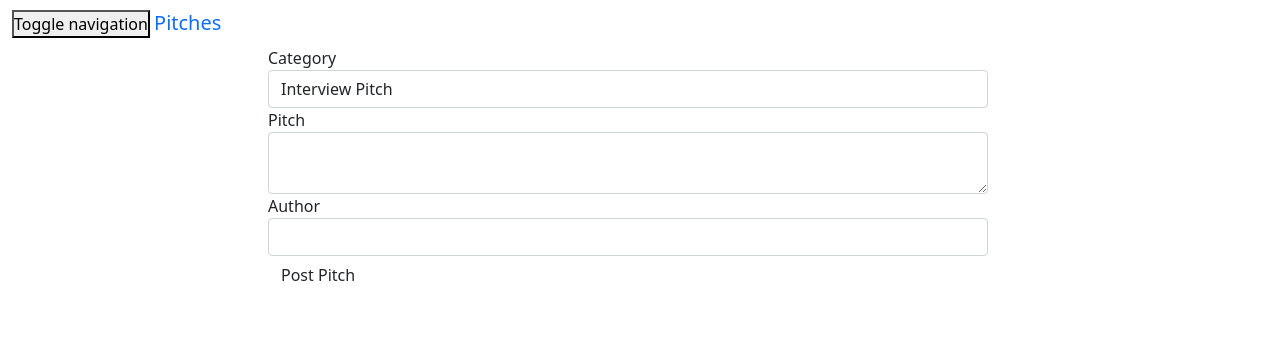
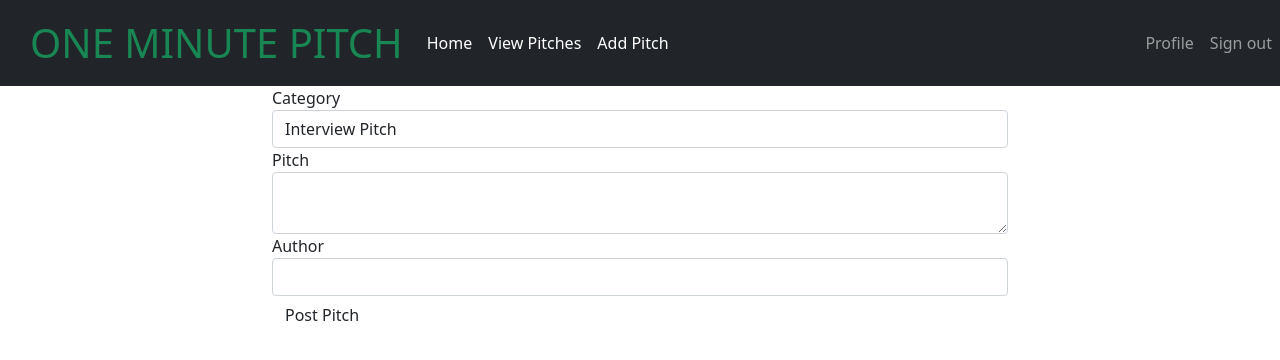
Before and after one commit to melissa-koi/one-minute-pitch, a Flask app: page /new_post in a window 1280 px wide. Shown: the top 360 px of the page. Run offline with Flask 2, Linux system fonts and the light colour scheme; the visitor is signed in with stand-in values (Sample User, id 1); data comes from the database, SQL or seed files in the repository; some libraries are stand-ins or nearby versions.

Commit message:
add email, fix navbar and profile page

```diff
--- a/app/__init__.py
+++ b/app/__init__.py
@@ -5,6 +5,7 @@ from flask_sqlalchemy import SQLAlchemy
 from flask_login import LoginManager
 from flask_mail import Mail
 from flask_simplemde import SimpleMDE
+from flask_uploads import UploadSet, configure_uploads, IMAGES
 
 bootstrap = Bootstrap()
 db = SQLAlchemy()
@@ -13,6 +14,7 @@ login_manager.session_protection = 'strong'
 login_manager.login_view = 'auth.login'
 mail = Mail()
 simple = SimpleMDE()
+photos = UploadSet('photos', IMAGES)
 
 def create_app(config_name):
 
@@ -29,7 +31,7 @@ def create_app(config_name):
     simple.init_app(app)
 
     #Configure UploadSet
-
+    configure_uploads(app, photos)
     mail.init_app(app)
 
 
--- a/app/auth/views.py
+++ b/app/auth/views.py
@@ -4,7 +4,7 @@ from ..models import User
 from .forms import LoginForm, RegistrationForm
 from .. import db
 from flask_login import login_user, logout_user, login_required
-
+from ..email import mail_message
 
 @auth.route('/register',methods = ["GET","POST"])
 def register():
@@ -12,8 +12,9 @@ def register():
     if form.validate_on_submit():
         user = User(email = form.email.data, username = form.username.data,password = form.password.data)
         user.save_user()
+        mail_message("Welcome to one minute pitch","email/welcome_user",user.email,user=user)
         return redirect(url_for('auth.login'))
-        #title = "New Account"
+        title = "New Account"
     return render_template('auth/register.html',registration_form = form)
 
 
--- a/app/main/forms.py
+++ b/app/main/forms.py
@@ -13,9 +13,9 @@ class PostForm(FlaskForm):
     author = StringField('Author', validators=[Required()])
     submit = SubmitField('Post Pitch')
 
-class Vote(FlaskForm):
-    submit = SelectField('Like')
+# class Vote(FlaskForm):
+#     submit = SelectField('Like')
 
 class UpdateProfile(FlaskForm):
-    bio = TextAreaField('bio', validators=[Required()])
+    bio = TextAreaField('Tell us about you.',validators = [Required()])
     submit = SubmitField('Post')
--- a/app/main/views.py
+++ b/app/main/views.py
@@ -1,8 +1,9 @@
 from flask import render_template, redirect, url_for, flash, request, abort
 from . import main
 from flask_login import login_required, current_user
-from .forms import FlaskForm, CommentForm, PostForm
+from .forms import FlaskForm, CommentForm, PostForm, UpdateProfile
 from ..models import Post, User, Comment, Upvote, Downvote
+from .. import db, photos
 
 @main.route('/')
 def index():
@@ -21,7 +22,7 @@ def new_post():
         post_obj = Post(post=post,user_id = user_id, category=category, author = author)
         post_obj.save_post()
         return redirect(url_for('main.posts'))
-    return render_template('pitches.html', form=form)
+    return render_template('add_pitch.html', form=form)
 
 @main.route('/posts')
 @login_required
@@ -31,27 +32,17 @@ def posts():
     user = current_user
     return render_template('posts.html', posts_display = posts_display, posts=posts, likes=likes, user=user)
 
-@main.route('/comment/<int:post_id>', methods=['GET', 'POST'])
+@main.route('/comments', methods=['GET', 'POST'])
 @login_required
-def comment(post_id):
+def comment():
     form = CommentForm()
-    post = Post.query.get(post_id)
-    user = User.query.all()
-    comments = Comment.query.filter_by(post_id=post_id).all()
+    comments = Comment.query.all()
     if form.validate_on_submit():
-        comment = form.comment.data
-        post_id = post_id
-        user_id = current_user._get_current_object().id
-        new_comment = Comment(
-            comment=comment,
-            post_id=post_id,
-            user_id=user_id
-        )
+        new_comment = Comment(comment = form.comment.data)
         new_comment.save()
-        # new_comments = [new_comment]
-        print(new_comments)
-        return redirect(url_for('.comment', post_id=post_id))
-    return render_template('comments.html', form=form, post=post, comments=comments, user=user)
+
+        return redirect(url_for('main.comment'))
+    return render_template('comments.html', form=form, comments=comments)
 
 @main.route('/user/<uname>')
 @login_required
@@ -63,18 +54,18 @@ def profile(uname):
     return render_template('profile/profile.html', user=user)
 
 
-@main.route('/user/<name>/update_profile', methods=['POST', 'GET'])
+@main.route('/user/<uname>/update_profile', methods=['POST', 'GET'])
 @login_required
-def updateprofile(name):
+def update_profile(uname):
     form = UpdateProfile()
-    user = User.query.filter_by(username=name).first()
+    user = User.query.filter_by(username=uname).first()
     if user is None:
-        error = 'The user does not exist'
+        abort(404)
     if form.validate_on_submit():
         user.bio = form.bio.data
-        user.save()
-        return redirect(url_for('.profile', name=name))
-    return render_template('profile/update_profile.html', form=form)
+        user.save_user()
+        return redirect(url_for('.profile', uname=user.username))
+    return render_template('profile/update.html', form=form, uname=uname)
 
 
 @main.route('/like/<int:id>', methods=['POST', 'GET'])
@@ -93,3 +84,14 @@ def downvote(id):
     vm = Downvote(post=post, downvote=1)
     vm.save()
     return redirect(url_for('main.posts'))
+
+@main.route('/user/<uname>/update/pic',methods= ['POST'])
+@login_required
+def update_pic(uname):
+    user = User.query.filter_by(username = uname).first()
+    if 'photo' in request.files:
+        filename = photos.save(request.files['photo'])
+        path = f'photos/{filename}'
+        user.profile_pic_path = path
+        db.session.commit()
+    return redirect(url_for('main.profile',uname=uname))
--- a/app/models.py
+++ b/app/models.py
@@ -3,6 +3,12 @@ from werkzeug.security import generate_password_hash, check_password_hash
 from flask_login import UserMixin
 from . import login_manager
 from datetime import datetime
+
+
+@login_manager.user_loader
+def load_user(user_id):
+    return User.query.get(user_id)
+
 
 class User(UserMixin,db.Model):
     __tablename__ = 'users'
@@ -62,8 +68,8 @@ class Post(db.Model, UserMixin):
 class Comment(db.Model):
     __tablename__ = 'comments'
     id = db.Column(db.Integer, primary_key=True)
-    user_id = db.Column(db.Integer, db.ForeignKey('users.id'), nullable=False)
-    post_id = db.Column(db.Integer, db.ForeignKey('posts.id'), nullable=False)
+    user_id = db.Column(db.Integer, db.ForeignKey('users.id'))
+    post_id = db.Column(db.Integer, db.ForeignKey('posts.id'))
     comment = db.Column(db.Text(), nullable=False)
 
     def save(self):
@@ -139,7 +145,3 @@ class Downvote(db.Model):
 
     def __repr__(self):
         return f'{self.user_id}:{self.post_id}'
-
-@login_manager.user_loader
-def load_user(user_id):
-    return User.query.get(user_id)
--- a/app/static/css/styles.css
+++ b/app/static/css/styles.css
@@ -4,7 +4,7 @@
     box-sizing:border-box;
 }
 .bgimage{
-    margin-top: 100px;
+    margin-top: 0px;
     height:100vh;
     background-image: linear-gradient(rgba(0, 0, 0, 0.373), rgba(0, 0, 0, 0.356)),url(https://ecija.com/wp-content/uploads/2020/10/diego-ph-fIq0tET6llw-unsplash-1.jpg);
     background-size:cover;
--- a/app/templates/pitches.html
+++ b/app/templates/add_pitch.html
@@ -3,7 +3,7 @@
 
 {% block content %}
 <div class="container">
-    <div class="row col-md-12">
+    <div class="row">
         <div class="col-md-2"></div>
         <div class="col-md-8">{{wtf.quick_form(form)}}</div>
         <div class="col-md-2"></div>
--- a/app/templates/index.html
+++ b/app/templates/index.html
@@ -11,7 +11,6 @@
             <p style="font-size:40px;color:white">In life you only have 60 seconds to impress someone. 1 minute can make or break you. We want to help you use that time to say something meaningful.</p>
             <p style="font-size:40px;color:white">Sign in to view some sample pitches to impress</p>
             <div id="buttons d-block mx-auto">
-                <a class="btn btn-dark" href="{{url_for('auth.register')}}" style="font-size:35px">Register</a>
                 <a class="btn btn-dark" href="{{url_for('auth.login')}}" style="font-size:35px">Sign In</a>
                 <a class="btn btn-dark" href="/new_post" style="font-size:35px">New Pitch</a>
             </div>
--- a/app/templates/macros.html
+++ b/app/templates/macros.html
@@ -1,8 +1,8 @@
 {% extends 'base.html' %}
-{% macro display_comments(comments) %}
+{% macro display_comments(comment_list) %}
 <div class="container">
     <div class="card-group">
-        {{ for comment in comments }}
+        {{ for comment in comment_list }}
         <div class = "card text-center" style="border: 1px solid black">
             <p class="card-text" style="font-size: 10px">{{ comment.comment }}</p>
         </div>
--- a/app/templates/navbar.html
+++ b/app/templates/navbar.html
@@ -1,37 +1,38 @@
-<!--<!DOCTYPE html>-->
-<!--<html>-->
-<!--<head>-->
-<!--    <meta charset="utf-8">-->
-<div class="navbar navbar-inverse" role="navigation">
-    <div class="container-fluid">
-        <div class="navbar-header">
-            <button type="button" class="navbar-toggle" data-toggle="collapse" data-target=".navbar-collapse">
-                <span class="sr-only">Toggle navigation</span>
-                <span class="icon-bar"></span>
-                <span class="icon-bar"></span>
-                <span class="icon-bar"></span>
-            </button>
-            <a class="navbar-brand" href="/"> Pitches </a>
-        </div>
-        <div class="navbar-collapse collapse">
-            <ul class="nav navbar-nav">
-                <li><a href="/">Home</a></li>
-            </ul>
+<nav class="navbar navbar-expand-lg navbar-dark bg-dark">
+    <a class="navbar-brand text-success" href="/" id="logo"style="font-size:40px ; margin-left: 30px">ONE MINUTE PITCH</a>
+    <button class="navbar-toggler" type="button" data-toggle="collapse" data-target="#navbarToggler"
+            aria-controls="navbarToggler" aria-expanded="false" aria-label="Toggle navigation">
+        <span class="navbar-toggler-icon text-white"></span>
+    </button>
 
-            <ul class="nav navbar-nav navbar-right">
+    <div class="collapse navbar-collapse" id="navbarSupportedContent">
+            <ul class="navbar-nav me-auto mb-2 mb-lg-0 ">
+                <li class="nav-item">
+                    <a class="nav-link active" aria-current="page" href="{{url_for('main.index')}}">Home</a>
+                </li>
+                <li class="nav-item">
+                    <a class="nav-link active" aria-current="page" href="{{url_for('main.posts')}}">View Pitches</a>
+                </li>
                 {% if current_user.is_authenticated %}
                 <li class="nav-item">
-                    {{current_user.username}}
+                    <a class="nav-link active" aria-current="page" href="{{url_for('main.new_post')}}">Add Pitch</a>
                 </li>
-                <li><a href="{{url_for('auth.logout')}}">Sign out</a></li>
+                {%endif%}
+            </ul>
+            <ul class="navbar-nav navbar-right">
+                {% if current_user.is_authenticated %}
+                <li class="nav-item">
+                    <a href="{{url_for('main.profile',uname=current_user.username)}}" class="nav-link">Profile</a>
+                </li>
+                <li class="nav-item">
+                    <a href="{{url_for('auth.logout')}}" class="nav-link">Sign out</a>
+                </li>
                 {% else %}
-                <li><a href="{{url_for('auth.login')}}">Sign in</a></li>
+                <li class="nav-item">
+                    <a href="{{url_for('auth.login')}}" class="nav-link">Sign in</a>
+                </li>
                 {%endif%}
             </ul>
         </div>
-
     </div>
-</div>
-<!--</head>-->
-<!--<body></body>-->
-<!--</html>-->
+</nav>
--- a/app/templates/posts.html
+++ b/app/templates/posts.html
@@ -12,7 +12,7 @@
             </div>
             <footer class="blockquote-footer my-2">By: <cite title="Source Title">{{post.author}}</cite></footer>
             <div class="text-center">
-                <a href="/comment/{{post.id}}" class="btn btn-outline-success">Comment</a>
+                <a href= "{{url_for('main.comment')}}" class="btn btn-outline-success">Comment</a>
                 <a href="/like/{{post.id}}" class="btn btn-success">like{{post.up_vote.count()}}</a>
                 <a href="/dislike/{{post.id}}" class="btn btn-success">Dislike{{post.down_vote.count()}}</a>
             </div>
```
Also changed, not shown: app/email.py (+11 -11 lines), app/templates/comments.html (+9 -2 lines), app/templates/profile/profile.html (+40 -0 lines), app/templates/profile/update.html (+8 -0 lines), config.py (+9 -0 lines).
